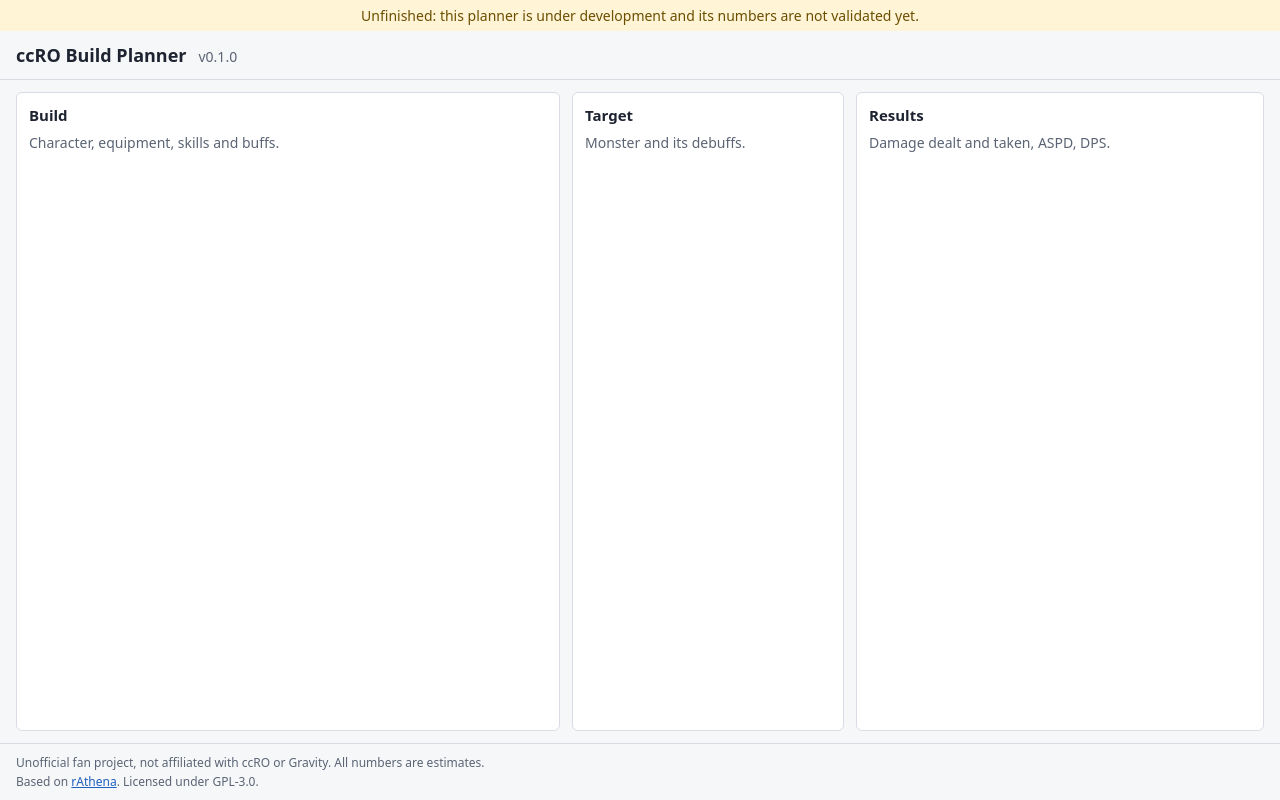
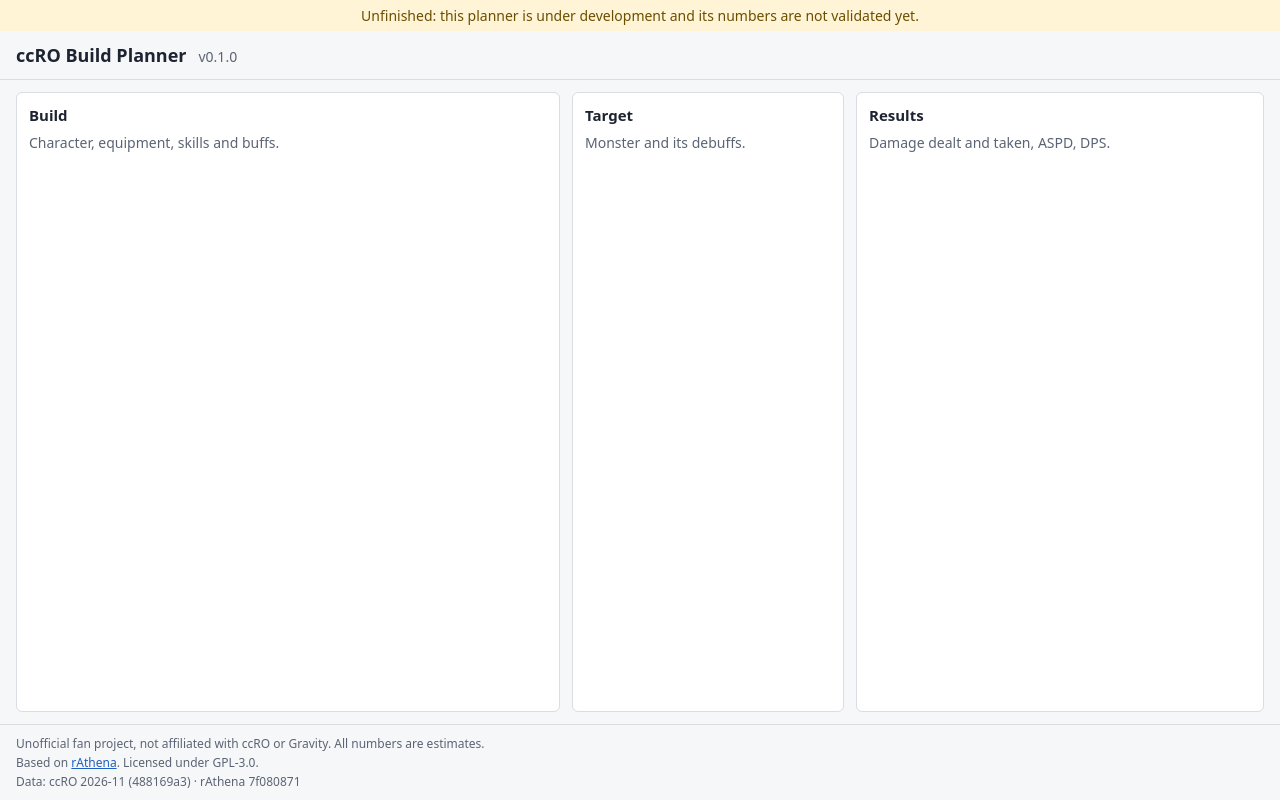
Before and after one commit to cc-ro-companion/build-capture-ro, a Svelte app: page / in a window 1280 px wide. Built offline with nearby package versions, Linux system fonts and the light colour scheme.

Commit message:
Show data version in the app footer

```diff
--- a/src/app/App.svelte
+++ b/src/app/App.svelte
@@ -1,5 +1,5 @@
 <script lang="ts">
-  import { appVersion } from './version';
+  import { appVersion, dataVersion } from './version';
 
   const regions = [
     { id: 'build', title: 'Build', hint: 'Character, equipment, skills and buffs.' },
@@ -32,6 +32,7 @@
     <p>
       Based on <a href="https://github.com/rathena/rathena">rAthena</a>. Licensed under GPL-3.0.
     </p>
+    <p class="data-version">{dataVersion}</p>
   </footer>
 </div>
 
--- a/src/app/version.ts
+++ b/src/app/version.ts
@@ -1 +1,6 @@
+import { dataMeta } from '../data';
+
 export const appVersion: string = __APP_VERSION__;
+
+/** Data version as shown in the footer, e.g. `Data: ccRO 2026-11 (488169a3) · rAthena 7f080871`. */
+export const dataVersion = `Data: ${dataMeta.label} (${dataMeta.hash}) · rAthena ${dataMeta.rathenaCommit.slice(0, 8)}`;
```
Also changed, not shown: 2 other files (tests, documents, lock files or other folders).
